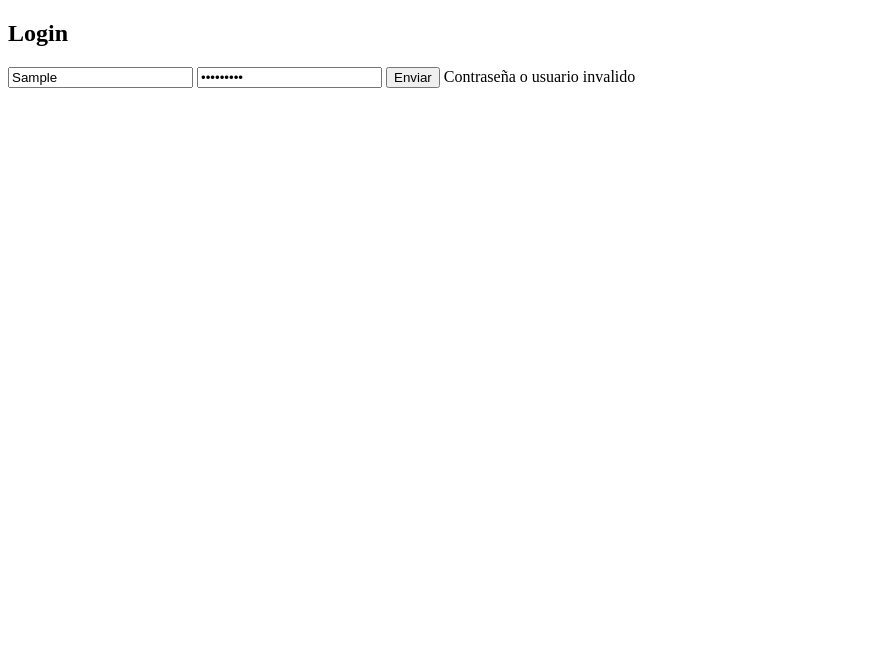
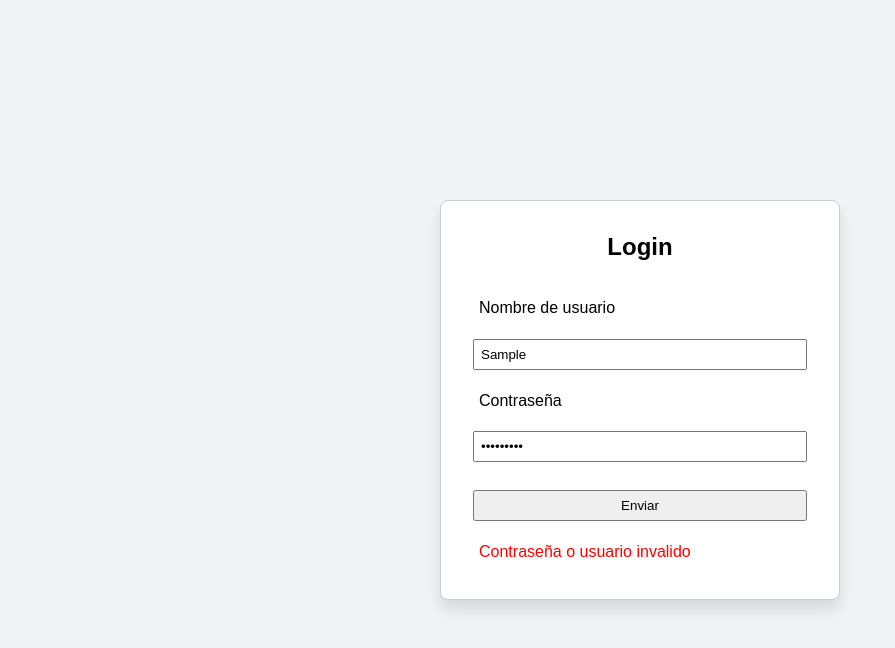
Before and after one commit to AnthoFu/Fundamentos-JS, a plain HTML site: page [2] Proyectos/[Clase 43] Validación de Usuarios en una Red Social/index.html in a window 1280 px wide. Both pictures are taken after typing "Sample", "Sample123" into the empty fields and a click on the button "Enviar". Shown: the whole page, without its empty margins (0-895 px from the left). Drawn offline with Linux system fonts and the light colour scheme.

Commit message:
[Clase 43] Validacion de Usuarios - Terminada parte visual basica

```diff
--- a/[2] Proyectos/[Clase 43] Validación de Usuarios en una Red Social/index.html
+++ b/[2] Proyectos/[Clase 43] Validación de Usuarios en una Red Social/index.html
@@ -10,7 +10,9 @@
     <section id="loginSection">
         <h1>Login</h1>
         <form id="login">
+            <span>Nombre de usuario</span>
             <input type="text" id="username">
+            <span>Contraseña</span>
             <input type="password" id="password">
             <button type="submit">
                 Enviar
--- a/[2] Proyectos/[Clase 43] Validación de Usuarios en una Red Social/main.js
+++ b/[2] Proyectos/[Clase 43] Validación de Usuarios en una Red Social/main.js
@@ -81,6 +81,7 @@ formularioLogin.addEventListener('submit', (event)=> {
     if (!loged){
         console.log('Fallo en el login')
         span.textContent = 'Contraseña o usuario invalido'
+        span.className = 'error'
         formularioLogin.appendChild(span)
     }
 })
@@ -91,10 +92,19 @@ function ocultarLogin() {
 }
 
 function mostrarTimeline(){
+
+    const bienvenida = '¡Bienvenido! Estas son tus ultimas notificaciones:'
+    const bienvenidaContainer = document.createElement('div')
+    bienvenidaContainer.innerText = bienvenida
+    bienvenidaContainer.className = 'title'
+
+    seccionTimeline.appendChild(bienvenidaContainer)
     for (const post of usersTimeline){
         const postContainer = document.createElement('div')
         postContainer.innerText = `${post.username} ha comentado: ${post.timeline}`
-
+        postContainer.className = 'notification'
         seccionTimeline.appendChild(postContainer)
     }
+
+
 }
--- a/[2] Proyectos/[Clase 43] Validación de Usuarios en una Red Social/style.css
+++ b/[2] Proyectos/[Clase 43] Validación de Usuarios en una Red Social/style.css
@@ -0,0 +1,70 @@
+* {
+    margin: 0;
+    padding: 0;
+    box-sizing: border-box;
+}
+
+body {
+    height: 100vh;
+    display: flex;
+    justify-content: center;
+    align-items: center;
+    font-family: sans-serif;
+    background-color: #f0f2f5;
+}
+
+#loginSection {
+    width: 400px;
+    height: 400px;
+    border: 1px solid #ccc;
+    border-radius: 8px;
+    box-shadow: 0 10px 14px rgba(0, 0, 0, 0.1);
+    background-color: white;
+    padding: 16px;
+}
+
+h1 {
+    padding: 16px;
+    text-align: center;
+}
+
+#login {
+    display: flex;
+    flex-direction: column;
+    padding: 16px;
+    height: calc(100% - 60px);
+    justify-content: space-between;
+}
+
+form span, form input, form button{
+    padding: 6px;
+}
+
+form button{
+    margin-top: 12px;
+}
+
+
+.error{
+    color: red;
+}
+
+.notification{
+    width: 300px;
+    justify-self: anchor-center;
+    border: 1px solid;
+    background-color: white;
+    border-radius: 10px;
+    padding: 10px;
+    margin: 10px;
+}
+
+.title{
+    border: 1px solid;
+    padding: 10px;
+    margin: 10px;
+    width: 300px;
+    text-align: center;
+    background: white;
+    font-size: larger;
+}
```
